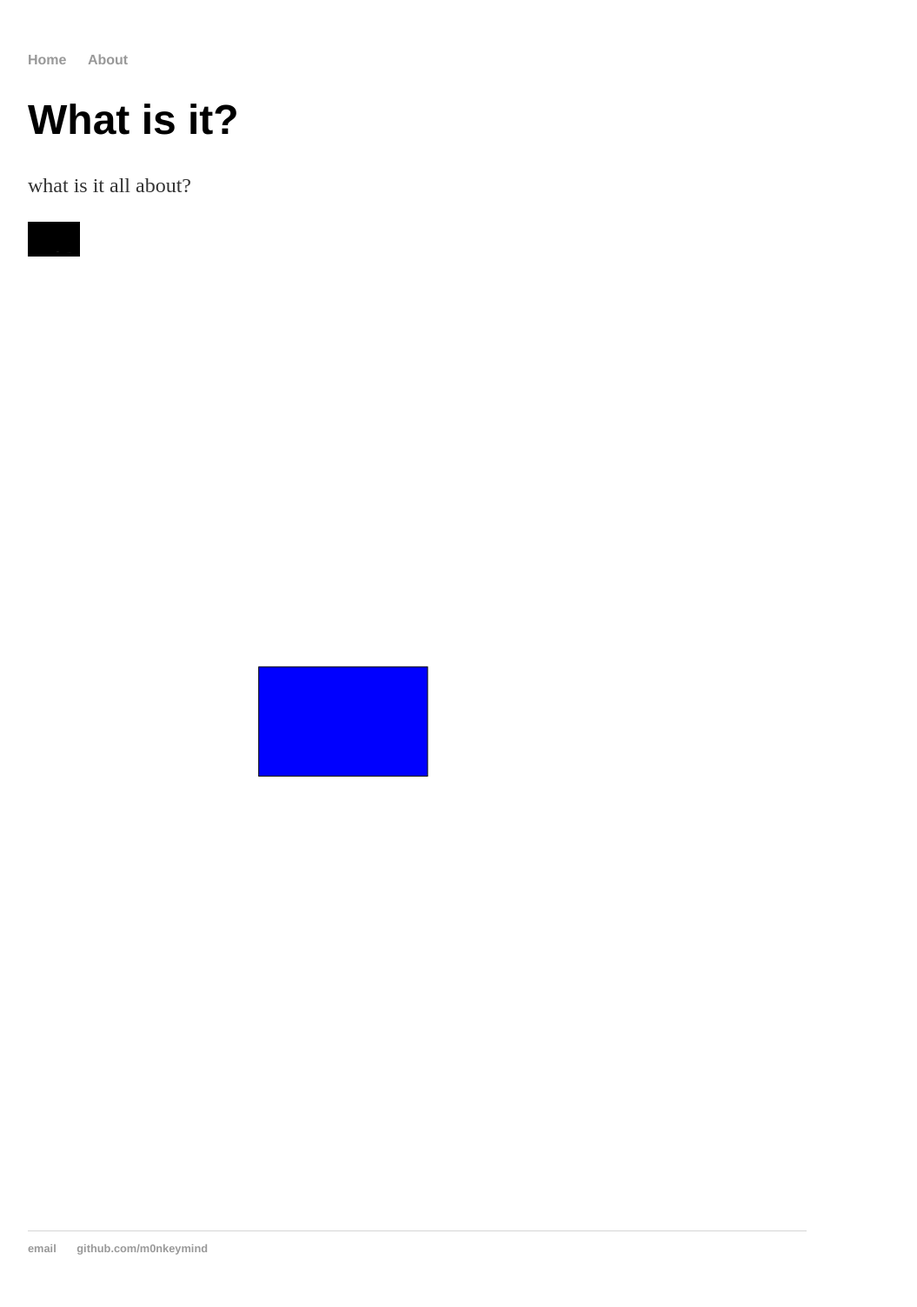
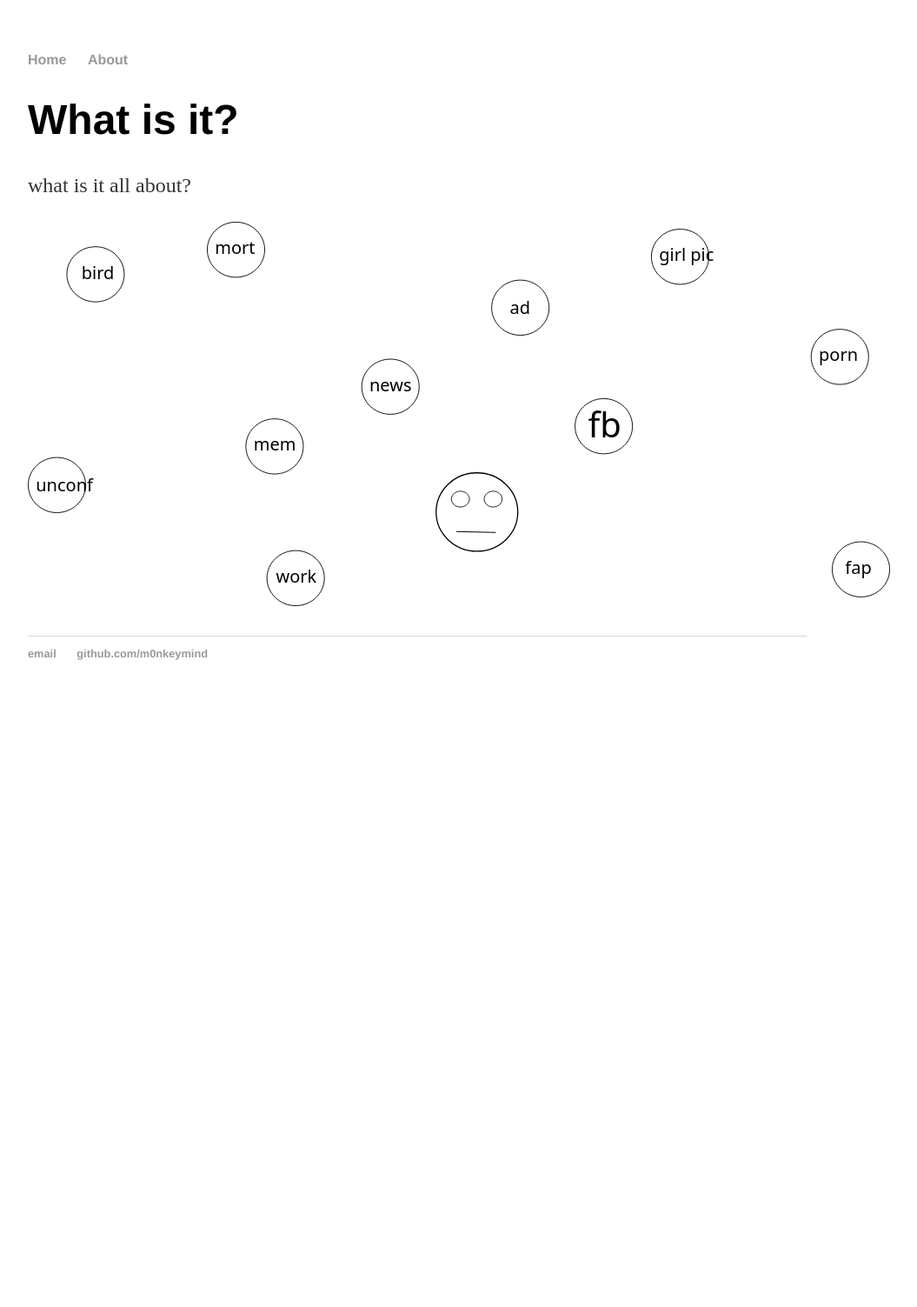
Before and after one commit to m0nkeymind/m0nkeymind.github.io, a Jekyll site: the page built from _articles/what-is-it.md, in a window 1280 px wide. Shown: the whole page at 87% size, without its empty margins (160-1215 px from the left). Built offline with Jekyll 4.4.1, drawn with Linux system fonts in a browser that asks for light colours; after the commit the page ends 900 px from its top, so only the background shows below that.

Commit message:
bob image

```diff
--- a/_articles/what-is-it.md
+++ b/_articles/what-is-it.md
@@ -4,6 +4,4 @@ title: "What is it?"
 ---
 what is it all about?
 
-![My helpful screenshot]({{ site.url }}/pic.png)
-
-![My helpful screenshot]({{ site.url }}/images/drawing2.svg)
+![My helpful screenshot]({{ site.url }}/images/bob2.svg)
```
Also changed, not shown: images/bob2.svg (added), images/drawing2.svg (deleted), images/monkey_top.svg (deleted), pic.png (deleted).
